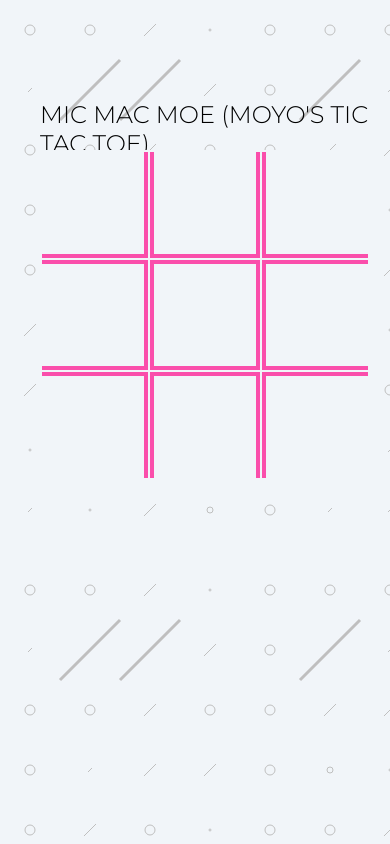
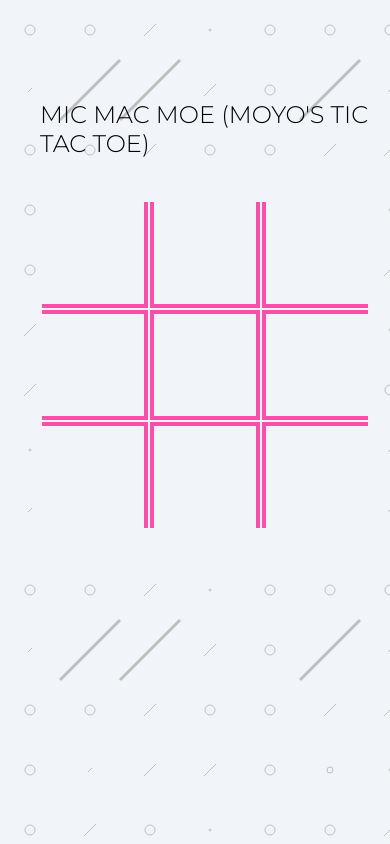
Before and after one commit to Moyosooreoluwa/MicMacMoe-Moyo-s-TicTacToe-, a plain HTML site: page index.html in a window 390 px wide. Drawn offline with Linux system fonts and the light colour scheme.

Commit message:
Updated to be screen responsive

```diff
--- a/style.css
+++ b/style.css
@@ -81,3 +81,13 @@ button{
     position: absolute;
     top: 100px;
 }
+
+@media screen and (max-width: 800px) {
+    .heading{
+        padding-bottom: 50px;
+    }
+
+    table{
+        margin-top: 50px;
+    }
+}
```
